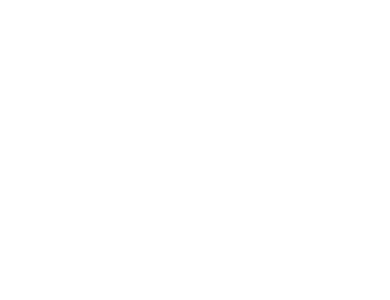
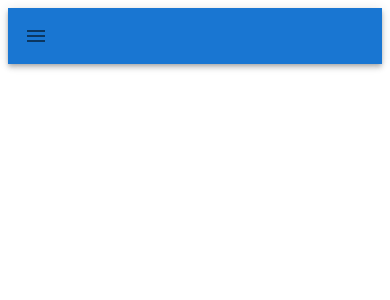
Before and after one commit to rafaelsangali/gama-react, a React (Create React App) app: page /teste in a window 390 px wide. Before the commit this address had no page. Shown: the top 300 px of the page. Built offline with nearby package versions, Linux system fonts and the light colour scheme.

Commit message:
testando sidebar responsive

```diff
--- a/package.json
+++ b/package.json
@@ -3,6 +3,11 @@
   "version": "0.1.0",
   "private": true,
   "dependencies": {
+    "@emotion/react": "^11.9.3",
+    "@emotion/styled": "^11.9.3",
+    "@material-ui/core": "^4.12.4",
+    "@mui/icons-material": "^5.8.4",
+    "@mui/material": "^5.8.6",
     "@reduxjs/toolkit": "^1.8.2",
     "@testing-library/jest-dom": "^5.16.4",
     "@testing-library/react": "^13.3.0",
--- a/src/Routes.tsx
+++ b/src/Routes.tsx
@@ -2,6 +2,7 @@
 import Blog from "./components/Blog/Blog"
 import Contato from "./pages/Contato/Contato"
 import Home from "./pages/Home/Home"
+import Teste from "./pages/Teste"
 
 export default function Wrapper(){
 return (
@@ -10,6 +11,7 @@
         <Route path="/" element={<Home />}/>
         <Route path="/contato" element={<Contato />}/>
         <Route path="/blog" element={<Blog />}/>
+        <Route path="/teste" element={<Teste />}/>
     </Routes>
     </BrowserRouter>
 )
--- a/src/components/Header/Header.tsx
+++ b/src/components/Header/Header.tsx
@@ -10,6 +10,7 @@
             <Link texto="Home" redirect="/" />
             <Link texto="Blog" redirect="/blog" />
             <Link texto="Contato" redirect="/contato" />
+            <Link texto="Tete" redirect="/teste" />
             </nav>
         </header>
     )
--- /dev/null
+++ b/src/pages/Teste/index.tsx
@@ -0,0 +1,107 @@
+import * as React from 'react';
+import AppBar from '@mui/material/AppBar';
+import Box from '@mui/material/Box';
+import Toolbar from '@mui/material/Toolbar';
+import IconButton from '@mui/material/IconButton';
+import Typography from '@mui/material/Typography';
+import Menu from '@mui/material/Menu';
+import Container from '@mui/material/Container';
+// import Avatar from '@mui/material/Avatar';
+import Tooltip from '@mui/material/Tooltip';
+import MenuItem from '@mui/material/MenuItem';
+import MenuIcon from '@mui/icons-material/Menu'
+import { Link } from 'react-router-dom';
+
+
+
+const settings = ['Profile', 'Account', 'Dashboard', 'Logout'];
+
+const ResponsiveAppBar = () => {
+  const [anchorElUser, setAnchorElUser] = React.useState<null | HTMLElement>(null);
+
+  const handleOpenUserMenu = (event: React.MouseEvent<HTMLElement>) => {
+    setAnchorElUser(event.currentTarget);
+  };
+
+
+  const handleCloseUserMenu = () => {
+    setAnchorElUser(null);
+  };
+
+  return (
+    <AppBar position="static">
+      <Container maxWidth="xl">
+        <Toolbar disableGutters>
+          <Box sx={{ flexGrow: 0 }}>
+            <Tooltip title="Open settings">
+              <IconButton color='default' onClick={handleOpenUserMenu} sx={{ p: 0 }}>
+                {/* <Avatar  alt="Image Avatar" src="https://picsum.photos/200/200" /> */}
+                <MenuIcon />
+              </IconButton>
+            </Tooltip>
+            <Menu
+              sx={{ mt: '45px' }}
+              id="menu-appbar"
+              anchorEl={anchorElUser}
+              anchorOrigin={{
+                vertical: 'top',
+                horizontal: 'right',
+              }}
+              keepMounted
+              transformOrigin={{
+                vertical: 'top',
+                horizontal: 'right',
+              }}
+              open={Boolean(anchorElUser)}
+              onClose={handleCloseUserMenu}
+            >
+              {settings.map((setting) => (
+                  <MenuItem key={setting} onClick={handleCloseUserMenu} >
+                <Link to={"/"}>
+                    <Typography textAlign="center">{setting}</Typography>
+                </Link>
+                  </MenuItem>
+              ))}
+            </Menu>
+                  {/* ------------------------- */}
+            {/* <IconButton
+            size="large"
+            edge="start"
+            color="inherit"
+            aria-label="menu"
+            sx={{ mr: 2 }}
+            onClick={handleCloseUserMenu}
+          >
+            <MenuIcon />
+          </IconButton> */}
+
+            {/* <Menu
+              sx={{ mt: '45px' }}
+              id="menu-appbar"
+              anchorEl={anchorElUser}
+              anchorOrigin={{
+                vertical: 'top',
+                horizontal: 'right',
+              }}
+              keepMounted
+              transformOrigin={{
+                vertical: 'top',
+                horizontal: 'right',
+              }}
+              open={Boolean(anchorElUser)}
+              onClose={handleCloseUserMenu}
+            >
+              {settings.map((setting) => (
+                <MenuItem key={setting} onClick={handleCloseUserMenu}>
+                  <Typography textAlign="center">{setting}</Typography>
+                </MenuItem>
+              ))}
+
+            </Menu> */}
+          </Box>
+        </Toolbar>
+      </Container>
+    </AppBar>
+  );
+};
+export default ResponsiveAppBar;
```
Also changed, not shown: src/index.tsx (line endings or trailing spaces), 1 other file (tests, documents, lock files or other folders).
